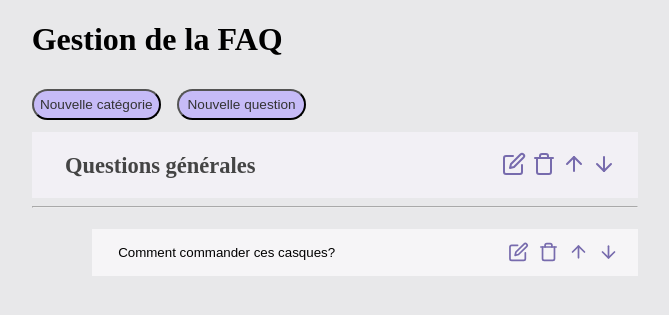
After one commit to julientournier6/Better-Labor, a PHP site: page /gestion_faq.html in a window 1280 px wide. The commit adds this page. Shown: the top 315 px of the page, without its empty margins (128-797 px from the left). Run offline with PHP 8.4, Linux system fonts and the light colour scheme.

Commit message:
Amélioration page données + début page gestion FAQ

```diff
--- a/donnees.css
+++ b/donnees.css
@@ -144,5 +144,6 @@
     border-left: 2px solid #CEC3FB;
 }
 .Calendar{
-
+    width: 1em;
+    height: 1em;
 }
--- a/faq.css
+++ b/faq.css
@@ -5,6 +5,11 @@
     margin-left: 12%;
     margin-right: 40%;
     background: #E8E8EA;
+    /* max-width: 800px;
+    margin-right: 2%; */
+}
+.title{
+    margin-bottom: 5%;
 }
 .category-title{
     margin-bottom: 0.13em;
@@ -22,34 +27,42 @@
     width: 90%;
 }
 .question-button{
-    background-color: #EBEBF2;
-    padding: 8px;
+    background-color: #f6f5f7;
+    padding: 10px;
     cursor: pointer;
-    border: 2px solid #e9e9ef;
-    border-radius: 1%;
-    align-content: center;
-    align-items: baseline;
-    position: relative;
+    border: none;
     width: 100%;
     outline: none;
+    text-align: left;
+    display: flex;
+    flex-direction: row;
 }
 .question-button:hover{
     background-color: #e7e7ee;
 }
 .question-title{
     text-align: left;
-    margin-left: 4%;
     display: inline;
-    margin: auto;
+    margin-top: auto;
+    margin-bottom: auto;
+    margin-left: 3%;
+}
+.question-title-input{
+    text-align: left;
+    display: inline;
+    margin-top: auto;
+    margin-bottom: auto;
+    margin-left: 3%;
+    width: 60%;
 }
 .img-defilement{
     width: 1.6em;
     height: 1.2em;
-    margin-right: 1%;
-    margin-left: 50%;
-    display: inline;
-    margin-top: auto;
-    margin-bottom: auto;
+    display: flex;
+    flex-direction: row;
+    position: relative;
+    margin-left: auto;
+    margin-right: 0;
 }
 .question-content{
     padding: 0 18px;
@@ -57,6 +70,16 @@
     overflow: hidden;
     background-color: #f0f0f6;
     opacity: 95%;
+    white-space: pre-wrap;
+}
+.question-content-input{
+    display: none;
+    overflow: hidden;
+    background-color: #f0f0f6;
+    opacity: 95%;
+    white-space: pre-wrap;
+    padding: 1% 2%;
+    width: calc(100% - 12 px);
 }
 .side-info{
     position: absolute;
@@ -100,3 +123,73 @@ img.help{
     margin-top: 0.3em;
     width: 100%;
 }
+
+/* Gestion FAQ */
+.add-question{
+    box-sizing: border-box;
+    color: #333;
+    font-weight: 500;
+    font-size: 0.85em;
+    opacity: 1;
+    background:#c6bbf7;
+    border-radius: 25px;
+    padding: 2px;
+    width: 9.5em;
+    height: 2.3em;
+    display: inline;
+    margin-bottom: 2%;
+    margin-left: 2%;
+    cursor: pointer;
+}
+.add-category{
+    box-sizing: border-box;
+    color: #333;
+    font-weight: 500;
+    font-size: 0.85em;
+    opacity: 1;
+    background: #c6bbf7;
+    border-radius: 25px;
+    padding: 2px;
+    width: 9.5em;
+    height: 2.3em;
+    display: inline;
+    margin-bottom: 2%;
+    cursor: pointer;
+}
+
+.category-header{
+    background-color: #f2f0f5;
+    color: #444;
+    padding: 16px;
+    width: calc(100% - 16 px);
+    border: none;
+    text-align: left;
+    outline: none;
+    font-size: 15px;
+    display: flex;
+    flex-direction: row;
+}
+.category-title{
+    font-weight: 600;
+    margin-left: 3%;
+}
+.side-buttons{
+    display: flex;
+    flex-direction: row;
+    position: relative;
+    margin-left: auto;
+    margin-right: 0;
+}
+.side-button{
+    margin-right: 6px;
+    margin-top: 3%;
+    transition: all .2s ease-in-out;
+}
+.side-button:hover{
+    transform: scale(1.15);
+    filter: saturate(160%);
+}
+.smaller{
+    width: 85%;
+    height: 85%;
+}
--- a/faq.html
+++ b/faq.html
@@ -17,7 +17,7 @@
     <h2 class="category-title">Questions générales</h2>
     <hr class="category-line">
     <div class="question-box">
-      <button class="question-button">
+    <button class="question-button">
       <p class="question-title">• &nbsp&nbsp&nbspComment commander ces casques?</p>
       <img class="img-defilement" src="images/defilement-bas.png" alt="ouvrir question" id="defilement">
     </button>
--- /dev/null
+++ b/gestion_faq.html
@@ -0,0 +1,66 @@
+<!doctype html>
+
+<html lang="fr">
+<head>
+  <meta charset="utf-8">
+
+  <title>Tableau de bord FAQ</title>
+
+  <link rel="stylesheet" href="faq.css">
+  <script src="gestion_faq.js"></script>
+  <script src="tools.js"></script>
+
+</head>
+
+<body class="background">
+  <div class="faq">
+
+  <h1 class="title">Gestion de la FAQ</h1>
+  <button class="add-category">Nouvelle catégorie</button>
+  <button class="add-question">Nouvelle question</button>
+    <div class="category-header">
+      <h2 class="category-title">
+        Questions générales
+      </h2>
+      <div class="side-buttons">
+        <a class="side-button edit">
+          <img src="images/edit.svg">
+        </a>
+        <a class="side-button delete">
+          <img src="images/delete.svg">
+        </a>
+        <a class="side-button move-up">
+          <img src="images/move-up.svg">
+        </a>
+        <a class="side-button move-down">
+          <img src="images/move-down.svg">
+        </a>
+      </div>
+    </div>
+
+    <hr class="category-line">
+    <div class="question-box">
+    <button class="question-button">
+      <p class="question-title" id="question-title-1">Comment commander ces casques?</p>
+      <div class="side-buttons">
+        <a class="side-button edit" onclick="editQuestion()">
+          <img class="smaller" id="edit-1" src="images/edit.svg">
+        </a>
+        <a class="side-button delete">
+          <img class="smaller" src="images/delete.svg">
+        </a>
+        <a class="side-button move-up">
+          <img class="smaller" src="images/move-up.svg">
+        </a>
+        <a class="side-button move-down">
+          <img class="smaller" src="images/move-down.svg">
+        </a>
+      </div>
+    </button>
+    <textarea class="question-content-input" id="question-content-input-1" rows="11">Faites ça</textarea>
+  </div>
+
+  </div>
+
+</body>
+</html>
--- /dev/null
+++ b/gestion_faq.js
@@ -0,0 +1,28 @@
+function editQuestion() {
+    edit_element = document.getElementById("edit-1");
+    var imgsrc = edit_element.src;
+    if (imgsrc.includes("edit")) {
+      var d = document.createElement('INPUT');
+      d.setAttribute('type', 'text');
+      d.setAttribute('name', 'sujet');
+      d.setAttribute('class', "question-title-input");
+      d.setAttribute('value', document.getElementById("question-title-1").innerHTML);
+      d.setAttribute('id', 'question-title-1');
+      document.getElementById("question-title-1").replaceWith(d);
+      edit_element.src = imgsrc.replace("edit","cancel");
+    }
+    else {
+      var d = document.createElement('p');
+      d.setAttribute('class', 'question-title');
+      d.setAttribute('id', 'question-title-1');
+      d.innerHTML = document.getElementById("question-title-1").getAttribute('value');
+      document.getElementById("question-title-1").replaceWith(d);
+      edit_element.src = imgsrc.replace("cancel","edit");
+    }
+    var content = document.getElementById("question-content-input-1");
+    if (content.style.display === "block") {
+      content.style.display = "none";
+    } else {
+      content.style.display = "block";
+    }
+}
--- /dev/null
+++ b/tools.js
@@ -0,0 +1,7 @@
+function addEvent(classname, functionName) {
+    var elements = document.getElementsByClassName(classname);
+    var i;
+    for (i = 0; i < elements.length; i++) {
+        elements[i].addEventListener("click", functionName);
+    }
+}
```
Also changed, not shown: database/CMS.php (+18 -13 lines), database/config.php (+16 -0 lines), gestion_faq.php (+38 -1 lines), database/betterlabor.sql (renamed from betterlabor.sql), images/cancel.svg (added), images/delete.svg (added), images/edit.svg (added), images/move-down.svg (added), images/move-up.svg (added), images/save.svg (added).
